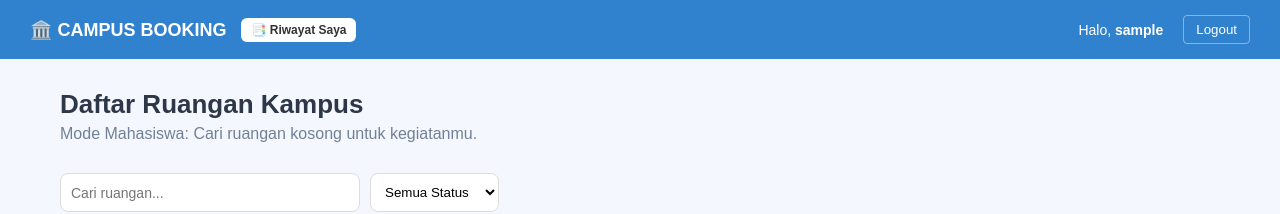
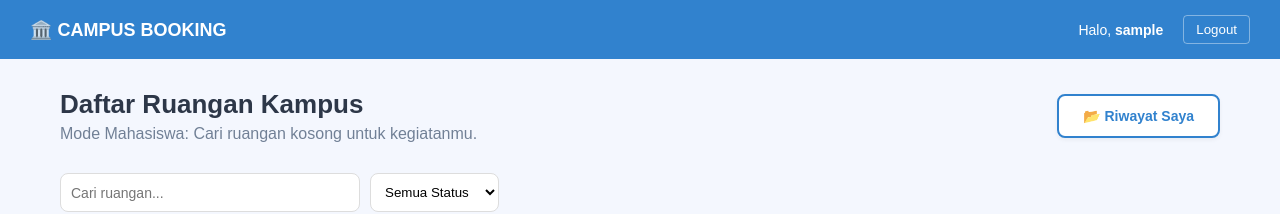
Before and after one commit to nadina0029/2026-campusroom-frontend, a React (Vite) app: page /dashboard in a window 1280 px wide. Shown: the top 214 px of the page. Built offline with nearby package versions, Linux system fonts and the light colour scheme; no server answers; sample sign-in values are in the browser's storage.

Commit message:
style: relocate history button to header row for admin and student

```diff
--- a/src/pages/DashboardPage.tsx
+++ b/src/pages/DashboardPage.tsx
@@ -54,12 +54,11 @@ const DashboardPage = () => {
         }
     };
 
-    // FUNGSI BARU: Toggle status ketersediaan manual oleh Admin
+    // Fungsi Toggle Status Manual (Admin)
     const toggleRoomStatus = async (room: Room) => {
         try {
             const updatedStatus = !room.isAvailable;
 
-            // Kirim update ke backend. Pastikan objek yang dikirim lengkap sesuai kebutuhan API PUT
             await api.put(`/Rooms/${room.id}`, {
                 id: room.id,
                 name: room.name,
@@ -69,10 +68,10 @@ const DashboardPage = () => {
             });
 
             alert(`✅ Status ruangan ${room.name} berhasil diubah.`);
-            fetchRooms(); // Refresh data
+            fetchRooms();
         } catch (error) {
             console.error("Gagal mengubah status:", error);
-            alert("❌ Gagal memperbarui status ruangan di database.");
+            alert("❌ Gagal memperbarui status ruangan.");
         }
     };
 
@@ -126,12 +125,7 @@ const DashboardPage = () => {
             <nav style={isAdmin ? styles.navbarAdmin : styles.navbarUser}>
                 <div style={styles.navBrand}>
                     {isAdmin ? '🛡️ CAMPUS ADMIN' : '🏛️ CAMPUS BOOKING'}
-                    <button
-                        onClick={() => navigate('/history')}
-                        style={styles.historyNavBtn}
-                    >
-                        {isAdmin ? '📂 Kelola Pinjaman' : '📑 Riwayat Saya'}
-                    </button>
+                    {/* Tombol history dihapus dari sini agar Navbar bersih */}
                 </div>
                 <div style={styles.navUser}>
                     <span>Halo, <b>{username}</b></span>
@@ -142,6 +136,7 @@ const DashboardPage = () => {
             {/* --- MAIN CONTENT --- */}
             <div style={styles.content}>
 
+                {/* --- HEADER ROW (Tempat Tombol Aksi Utama) --- */}
                 <div style={styles.headerRow}>
                     <div>
                         <h1 style={styles.title}>Daftar Ruangan Kampus</h1>
@@ -150,11 +145,33 @@ const DashboardPage = () => {
                         </p>
                     </div>
 
-                    {isAdmin && (
-                        <button style={styles.addBtn} onClick={openAddModal}>
-                            + Tambah Ruangan
-                        </button>
-                    )}
+                    {/* POSISI TOMBOL UTAMA: Kanan Atas */}
+                    {/* POSISI TOMBOL UTAMA: Kanan Atas */}
+                    <div>
+                        {isAdmin ? (
+                            // --- TAMPILAN ADMIN: Ada 2 Tombol (History & Tambah) ---
+                            <div style={{ display: 'flex', gap: '10px' }}>
+                                <button
+                                    style={styles.historyBtn} // Kita pakai style yang sama
+                                    onClick={() => navigate('/history')}
+                                >
+                                    📂 Kelola Pinjaman
+                                </button>
+
+                                <button style={styles.addBtn} onClick={openAddModal}>
+                                    + Tambah Ruangan
+                                </button>
+                            </div>
+                        ) : (
+                            // --- TAMPILAN MAHASISWA: Hanya 1 Tombol (History) ---
+                            <button
+                                style={styles.historyBtn}
+                                onClick={() => navigate('/history')}
+                            >
+                                📂 Riwayat Saya
+                            </button>
+                        )}
+                    </div>
                 </div>
 
                 {/* --- FILTER BAR --- */}
@@ -204,10 +221,9 @@ const DashboardPage = () => {
                                             </span>
                                         </td>
                                         <td style={styles.td}>
-
                                             {isAdmin ? (
                                                 <div style={{ display: 'flex', gap: '8px' }}>
-                                                    {/* Tombol sakelar status khusus Admin */}
+                                                    {/* Tombol Sakelar Admin */}
                                                     <button
                                                         style={room.isAvailable ? styles.deactivateBtn : styles.activateBtn}
                                                         onClick={() => toggleRoomStatus(room)}
@@ -226,7 +242,6 @@ const DashboardPage = () => {
                                                     {room.isAvailable ? 'Pinjam Sekarang' : 'Tidak Tersedia'}
                                                 </button>
                                             )}
-
                                         </td>
                                     </tr>
                                 ))}
@@ -271,19 +286,36 @@ const styles: { [key: string]: React.CSSProperties } = {
     navbarUser: { backgroundColor: '#3182ce', padding: '15px 30px', display: 'flex', justifyContent: 'space-between', color: 'white', alignItems: 'center' },
     navBrand: { fontSize: '18px', fontWeight: 'bold', display: 'flex', alignItems: 'center', gap: '15px' },
     navUser: { display: 'flex', gap: '20px', alignItems: 'center', fontSize: '14px' },
-    historyNavBtn: { backgroundColor: 'white', color: '#333', border: 'none', padding: '5px 10px', borderRadius: '6px', cursor: 'pointer', fontSize: '12px', fontWeight: 'bold' },
     logoutBtn: { padding: '6px 12px', backgroundColor: 'transparent', border: '1px solid rgba(255,255,255,0.4)', color: 'white', borderRadius: '4px', cursor: 'pointer' },
     content: { maxWidth: '1200px', margin: '30px auto', padding: '0 20px' },
     headerRow: { display: 'flex', justifyContent: 'space-between', alignItems: 'center', marginBottom: '30px' },
     title: { fontSize: '26px', color: '#2d3748', margin: 0, fontWeight: 'bold' },
     subtitle: { color: '#718096', marginTop: '5px' },
-    addBtn: { padding: '12px 24px', backgroundColor: '#48bb78', color: 'white', border: 'none', borderRadius: '8px', fontWeight: 'bold', cursor: 'pointer' },
+
+    // Button Styles
+    addBtn: { padding: '12px 24px', backgroundColor: '#48bb78', color: 'white', border: 'none', borderRadius: '8px', fontWeight: 'bold', cursor: 'pointer', fontSize: '14px', boxShadow: '0 2px 4px rgba(0,0,0,0.1)' },
+
+    // STYLE BARU UNTUK TOMBOL HISTORY
+    historyBtn: {
+        padding: '12px 24px',
+        backgroundColor: 'white',
+        color: '#3182ce',
+        border: '2px solid #3182ce',
+        borderRadius: '8px',
+        fontWeight: 'bold',
+        cursor: 'pointer',
+        fontSize: '14px',
+        transition: '0.2s',
+        boxShadow: '0 2px 4px rgba(0,0,0,0.05)'
+    },
+
     editBtn: { padding: '6px 12px', backgroundColor: '#ecc94b', color: '#744210', border: 'none', borderRadius: '4px', cursor: 'pointer', fontSize: '12px' },
     deleteBtn: { padding: '6px 12px', backgroundColor: '#f56565', color: 'white', border: 'none', borderRadius: '4px', cursor: 'pointer', fontSize: '12px' },
     activateBtn: { padding: '6px 12px', backgroundColor: '#48bb78', color: 'white', border: 'none', borderRadius: '4px', cursor: 'pointer', fontSize: '12px' },
     deactivateBtn: { padding: '6px 12px', backgroundColor: '#718096', color: '#white', border: 'none', borderRadius: '4px', cursor: 'pointer', fontSize: '12px' },
     bookBtn: { padding: '8px 16px', backgroundColor: '#3182ce', color: 'white', border: 'none', borderRadius: '6px', cursor: 'pointer', fontSize: '13px', fontWeight: 'bold' },
     disabledBtn: { padding: '8px 16px', backgroundColor: '#cbd5e0', color: '#718096', border: 'none', borderRadius: '6px', cursor: 'not-allowed', fontSize: '13px' },
+
     tableContainer: { backgroundColor: 'white', borderRadius: '12px', boxShadow: '0 4px 6px rgba(0,0,0,0.05)', overflow: 'hidden' },
     table: { width: '100%', borderCollapse: 'collapse' },
     th: { backgroundColor: '#f7fafc', padding: '16px', textAlign: 'left', fontSize: '13px', fontWeight: 'bold', color: '#4a5568', borderBottom: '1px solid #e2e8f0' },
```
